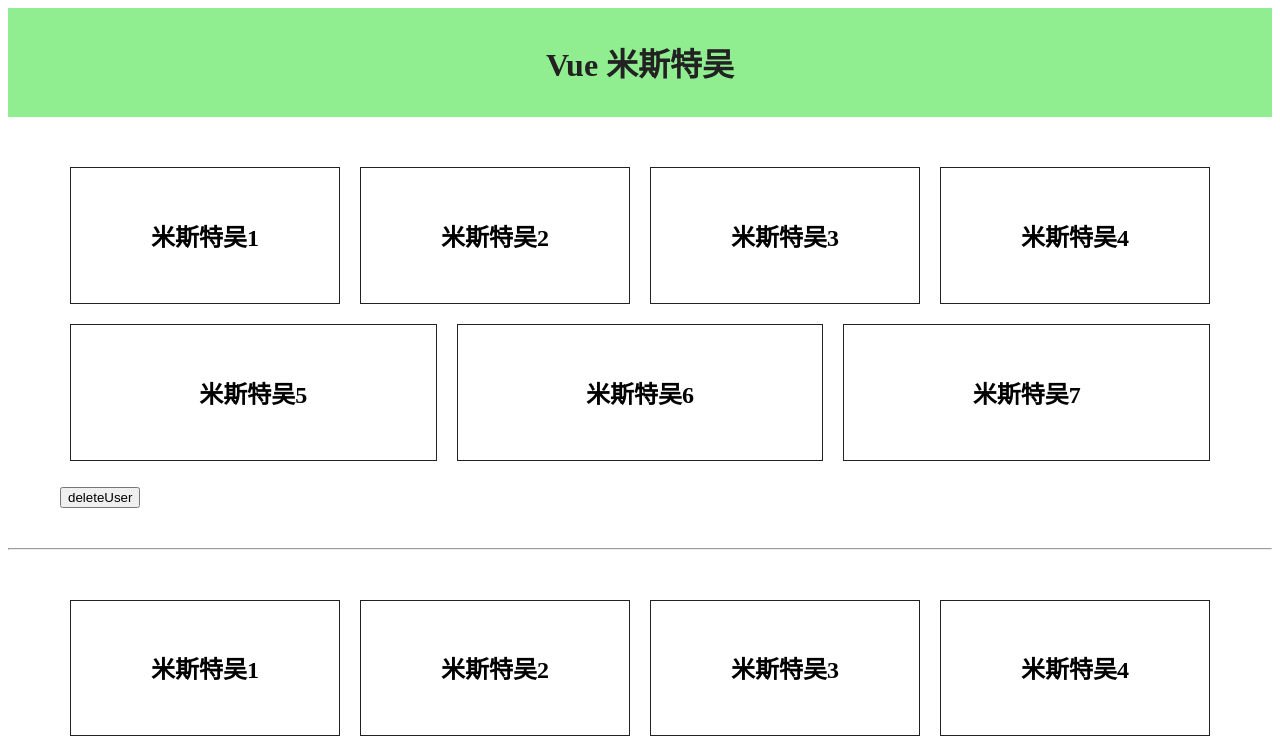
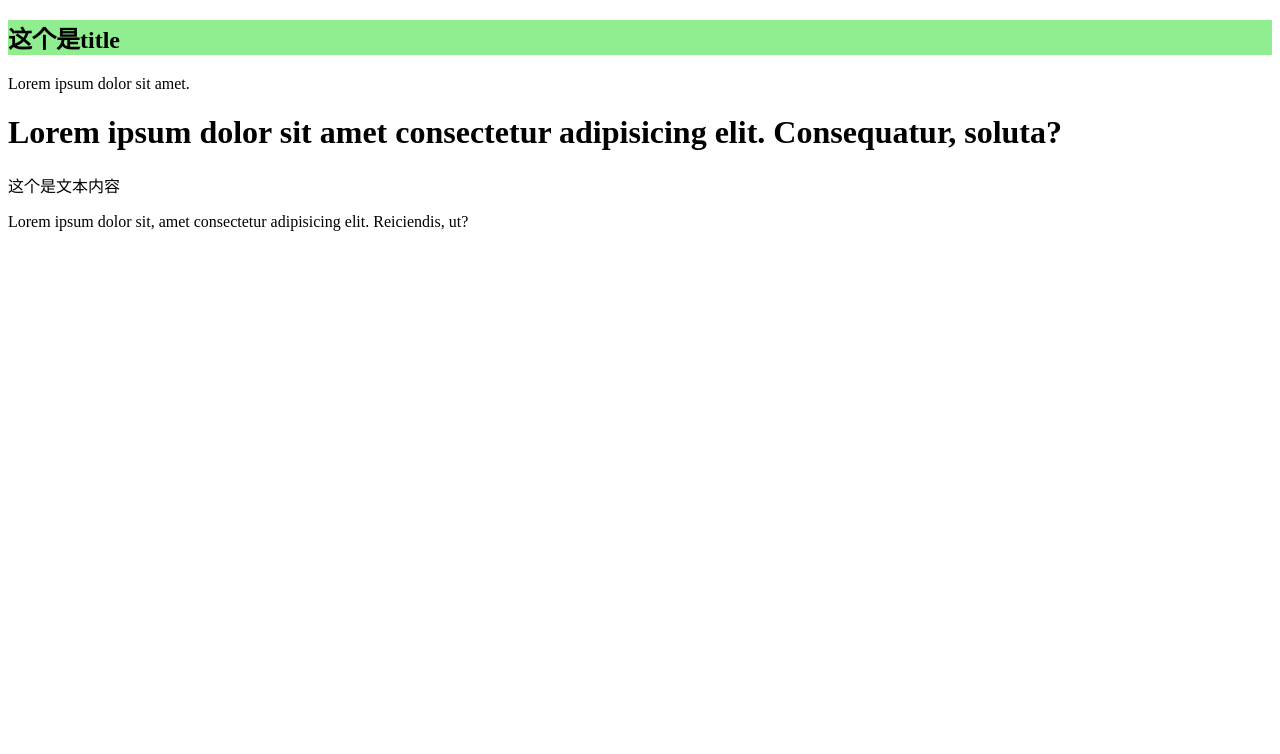
Before and after one commit to hemiahwu/vue-basic-playlist, a Vue app: page / in a window 1280 px wide. Shown: the top 754 px of the page. Built offline with nearby package versions, Linux system fonts and the light colour scheme.

Commit message:
lesson-30

```diff
--- a/src/App.vue
+++ b/src/App.vue
@@ -1,49 +1,32 @@
 <template>
   <div id="app">
-    <Header @titleChange="updateTitle" :title="title" />
-    <!-- 3.调用组件 -->
-    <!-- 属性传值: 值有两种情况: 1.传值 2.传引用(对象 数组) -->
-    <Users :users="users" />
-    <hr />
-    <Users :users="users" />
-    <Footer :title="title" />
+    <FormHelper>
+      <div slot="title">
+        <h2>{{title}}</h2>
+        <p>Lorem ipsum dolor sit amet.</p>
+      </div>
+      <div slot="text">
+        <p>这个是文本内容</p>
+        <p>Lorem ipsum dolor sit, amet consectetur adipisicing elit. Reiciendis, ut?</p>
+      </div>
+    </FormHelper>
   </div>
 </template>
 
 <script>
-// 1.局部引用组件
-import Header from "./components/Header";
-import Users from "./components/Users";
-import Footer from "./components/Footer";
-
+import FormHelper from "./components/FormHelper";
 export default {
   name: "app",
   data() {
     return {
-      users: [
-        { name: "米斯特吴1", wechat: "27732357", show: false },
-        { name: "米斯特吴2", wechat: "27732357", show: false },
-        { name: "米斯特吴3", wechat: "27732357", show: false },
-        { name: "米斯特吴4", wechat: "27732357", show: false },
-        { name: "米斯特吴5", wechat: "27732357", show: false },
-        { name: "米斯特吴6", wechat: "27732357", show: false },
-        { name: "米斯特吴7", wechat: "27732357", show: false }
-      ],
-      title: "Vue 米斯特吴"
+      title: "这个是title"
     };
   },
   // 2.注册组件
   components: {
-    Header,
-    Users,
-    Footer
+    FormHelper
   },
-  methods: {
-    updateTitle(updatedTitle) {
-      // console.log(updatedTitle);
-      this.title = updatedTitle;
-    }
-  }
+  methods: {}
 };
 </script>
 
--- /dev/null
+++ b/src/components/FormHelper.vue
@@ -0,0 +1,21 @@
+<template>
+  <div>
+    <slot name="title"></slot>
+    <h1>Lorem ipsum dolor sit amet consectetur adipisicing elit. Consequatur, soluta?</h1>
+    <slot name="text"></slot>
+  </div>
+</template>
+
+<script>
+export default {
+  data() {
+    return {};
+  }
+};
+</script>
+
+<style scoped>
+h2 {
+  background: lightgreen;
+}
+</style>
--- a/src/components/Header.vue
+++ b/src/components/Header.vue
@@ -22,31 +22,6 @@ export default {
       // 注册事件  参数1: 事件名称  参数2...: 值
       this.$emit("titleChange", "米斯特吴通过emit到app.vue修改title值");
     }
-  },
-  // 生命周期函数
-  beforeCreate() {
-    alert("这时实例还没有被创建，所以你无法知道data，也不能用watch监听");
-  },
-  created() {
-    alert("这时实例已经创建，可以得到data，调用watch，但是页面还是空白的");
-  },
-  beforeMount() {
-    alert("页面挂载前，此时页面依然是空白的。这时render函数首次被调用。");
-  },
-  mounted() {
-    alert("页面挂载了，这时你可以看到页面的内容，也可以访问到dom");
-  },
-  beforeUpdate() {
-    alert("数据更新前，也就是虚拟DOM打补丁之前。");
-  },
-  updated() {
-    alert("数据已经更新完毕");
-  },
-  beforeDestroy() {
-    alert("页面离开之前被条用,清楚定时器,或者三方的一些DOM结构");
-  },
-  destroyed() {
-    alert("实例已经完全被销毁");
   }
 };
 </script>
```
